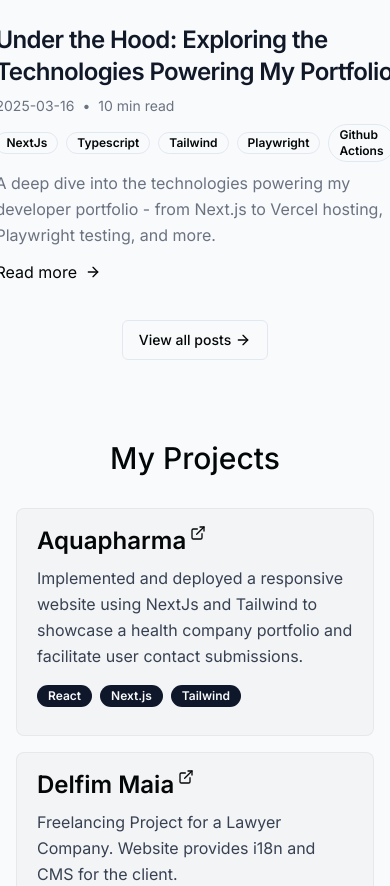
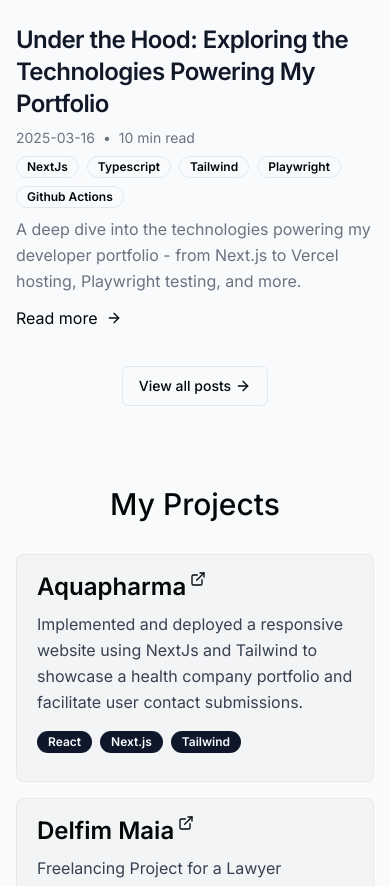
Before and after one commit to Eduardoooxd/portfolio, a Next.js app: page / in a window 390 px wide. Shown: the part 1620-2506 px from the top of the page. Built offline with nearby package versions, Linux system fonts and the light colour scheme; no server answers.

Commit message:
fix: fix styling issue when tags didnt wrap

```diff
--- a/src/app/blog/[slug]/page.tsx
+++ b/src/app/blog/[slug]/page.tsx
@@ -52,10 +52,10 @@ export default async function BlogPostPage({ params }: { params: { slug: string
         <article className="space-y-4">
           <h1 className="text-2xl font-bold tracking-tighter sm:text-4xl md:text-5xl">{title}</h1>
 
-          <div className="flex flex-row items-center gap-x-4">
+          <div className="flex flex-col gap-4 sm:flex-row sm:items-center">
             <time className="block text-sm text-zinc-500 dark:text-zinc-400">{date}</time>
 
-            <ul className="flex flex-row items-center gap-2">
+            <ul className="flex flex-row flex-wrap items-center gap-2">
               {tags?.length > 0
                 ? tags?.map((tag, index) => {
                     return <Badge key={index}>{tag}</Badge>;
--- a/src/components/blog-card.tsx
+++ b/src/components/blog-card.tsx
@@ -20,7 +20,7 @@ export function BlogCard({ post }: { post: Post }) {
             <span>{readingTime} read</span>
           </div>
 
-          <ul className="flex flex-row items-center gap-2">
+          <ul className="flex flex-row flex-wrap items-center gap-2">
             {tags?.length > 0
               ? tags?.map((tag, index) => {
                   return (
```
